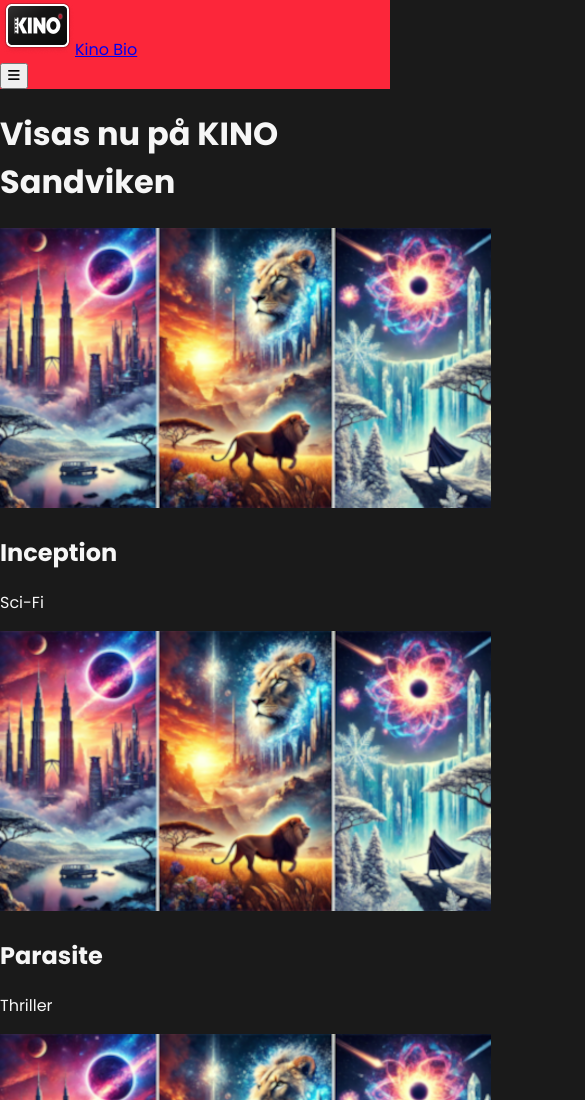
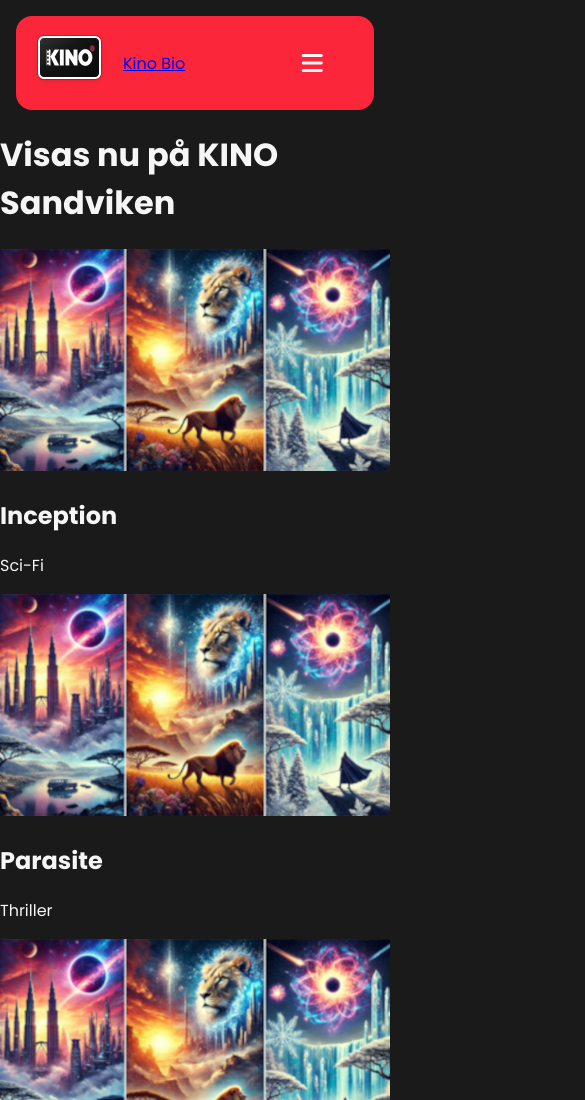
Before and after one commit to viktornoskire/Kino_Group_Project-test, a website built with Vite: page index.html in a window 390 px wide. Shown: the top 1100 px of the page, 585 px wide, since content can reach past the window. Built offline with nearby package versions, Linux system fonts and the light colour scheme; files whose address does not match are found by name.

Commit message:
Started working on header styling for mobile view.

```diff
--- a/pages/index/header.scss
+++ b/pages/index/header.scss
@@ -1,5 +1,35 @@
 @use '../src/lib.scss' as *;
 
 #navigation-menu {
+  margin: 1rem 1rem 1rem 1rem;
+  border-radius: 1rem;
   background-color: $red-color;
+
+  .main-nav {
+    display: flex;
+    justify-content: space-between;
+    align-items: center;
+    padding: 1rem;
+  }
+
+  .nav-left {
+    display: flex;
+    align-items: center;
+    gap: 1rem;
+  }
+
+  .nav-right {
+    display: flex;
+    justify-content: flex-end;
+    margin-right: 1rem;
+  }
+
+  .hamburger-btn {
+    background: none;
+    border: none;
+    padding: 1rem;
+    color: $text-color-main;
+    font-size: 1.5rem;
+    padding: 0.8rem 1.2rem;
+  }
 }
--- a/style.scss
+++ b/style.scss
@@ -6,6 +6,7 @@
 
 * {
   font-family: 'Poppins', sans-serif;
+  max-width: 100%;
 }
 html {
   background-color: $background-color;
```
